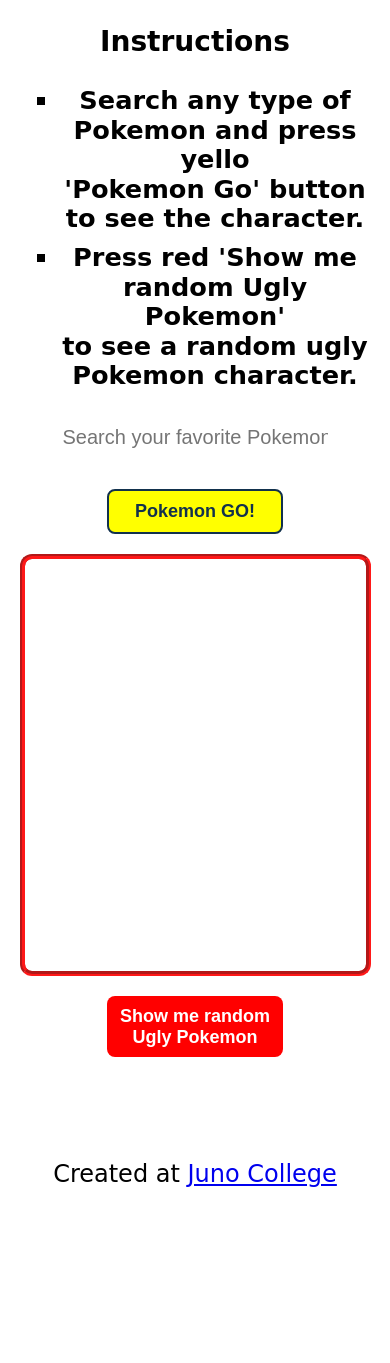
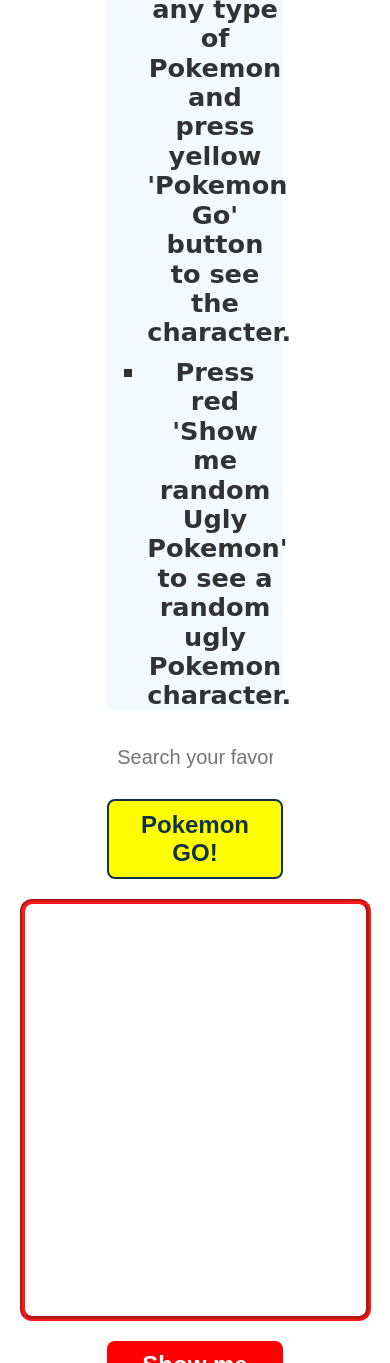
Before and after one commit to simpliweb/UglyPokemon, a plain HTML site: page index.html in a window 390 px wide. Shown: the part 637-2000 px from the top of the page. Before the commit the page ends 1826 px from the top, so only its background shows below. Drawn offline with Linux system fonts and the light colour scheme; a web font is replaced by a local one.

Commit message:
most css done just need to fix input js function (#14)

```diff
--- a/index.html
+++ b/index.html
@@ -27,10 +27,9 @@
 
         <section class="instruction">
             <h3> Instructions </h3>
-
             <ul class="listOfInstruction">
                 <li>
-                    Search any type of Pokemon and press yello <span>'Pokemon Go' button to see the character.</span>
+                    Search any type of Pokemon and press yellow <span>'Pokemon Go' button to see the character.</span>
                 </li>
                 <li>
                     Press red 'Show me random Ugly Pokemon' <span>to see a random ugly Pokemon character.</span>
@@ -39,22 +38,39 @@
         </section>
 
         <form class="searchBar">
-            <label for="pokemonInput">
-                <input type="text" id="pokemonInput" placeholder="Search your favorite Pokemon" >
-            </label>
+            <div class="inputSearch">
+                <label for="pokemonInput">
+                    <input type="text" id="pokemonInput" placeholder="Search your favorite Pokemon" >
+                </label>
+
+                <button id="getPokemon" class="getThePokemon"> Pokemon GO! </button>
+            </div>
         </form>
 
-        <button id="getPokemon"> Pokemon GO! </button>
+
 
 
         <div class="contentContainer">
-            <h2 id="uglyName"></h2>
-            <h3 id="heightTag"></h3><h3 id="height"></h3>
-            <h3 id="weightTag"></h3><h3 id="weight"></h3>
-            <h3 id="typeTag"></h3><h3 id="type"></h3>
-            <div class="imageContainer"></div>
-            <!-- button as Stretch goal for random ugly pokemon -->
-
+            <div class="nameImageContainer">
+                <h2 id="uglyName"></h2>
+            </div>
+            <div class="pokeDetails">
+                <div class="imageContainer"></div>
+                <div class="pokeInfo">
+                    <div class="tags">
+                        <h3 id="heightTag"></h3>
+                        <h3 id="height"></h3>
+                    </div>
+                    <div class="tags">
+                        <h3 id="weightTag"></h3>
+                        <h3 id="weight"></h3>
+                    </div>
+                    <div class="tags">
+                        <h3 id="typeTag"></h3>
+                        <h3 id="type"></h3>
+                    </div>
+                </div>
+            </div>
         </div>
         <div class="randomUglyButton">
             <button class="randomButton" id="uglyRandom"> Show me random Ugly Pokemon </button>
--- a/script.js
+++ b/script.js
@@ -18,7 +18,6 @@ const typeTag = document.getElementById("typeTag");
 
 const uglyPokemonList = [
   "dracovish",
-  "darmanitan-standard",
   "gurdurr",
   "probopass",
   "mr-mime",
--- a/styles/sass/partials/_buttons.scss
+++ b/styles/sass/partials/_buttons.scss
@@ -1,12 +1,16 @@
-button{
+button {
+    border: 2px solid;
+    border-radius: 8px;
+    @include fontSize(30);
+    font-weight: 700;
+    padding: 10px;
+    width: 50%;
+}
+
+.getThePokemon {
     background-color: yellow;
-    border:2px solid;
-    border-radius: 8px;
     color: #12314d;
-    font-size:18px;
-    font-weight: 700;
-    padding:10px;
-    width: 50%;
+    margin-top: 20px;
 
     &:hover,
     &:focus {
@@ -15,11 +19,10 @@ button{
 }
 
 .randomButton {
-    // margin-top: 5vh;
     background-color:red;
     color:white;
     border:none;
-    margin-bottom: 80px;
+    margin-bottom: 40px;
 
     &:hover,
     &:focus {
--- a/styles/sass/partials/_main.scss
+++ b/styles/sass/partials/_main.scss
@@ -1,3 +1,4 @@
+//  -------header --------
 .wrapper {
     max-width: 1280px;
     width: 90%;
@@ -15,13 +16,15 @@ body {
     @include fontSize(30);
 }
 
-
-#uglyName {
-    text-transform: capitalize;
-    font-family: 'Bebas Neue', regular;
-    color: red;
-    @include fontSize(60);
-}
+//  ------- section .instruction --------
+.instruction {
+    background-color: aliceblue;
+    opacity: 0.8;
+    border-radius: 9px;
+    padding-top: 0;
+    margin-top:0;
+    width: 50%;
+    margin: 0 auto;
 
     .listOfInstruction {
         list-style-type: square;
@@ -37,19 +40,18 @@ body {
         }
 
     }
+}
 
+
+//  ------- form .searchBar --------
 .searchBar {
-    display: flex;
-    justify-content: center;
-    margin-bottom: 30px;
-
     input {
+        width: 50%;
         padding: 10px;
         text-align: center;
         border: none;
         border-radius: 8px;
         @include fontSize(25);
-        float: left;
 
         &:hover,
         &:focus {
@@ -59,14 +61,28 @@ body {
     }
 }
 
+//  ------- div .contactContainer --------
 .contentContainer {
+    display: flex;
     margin: 80px auto 50px;
     height: 40vh;
-    width: 50%;
-    border:5px groove red;
+    width: 100%;
+    border: 5px groove red;
     border-radius: 12px;
     opacity: 90%;
     padding-top: 25px;
+
+    .nameImageContainer {
+        display: flex;
+        align-items: flex-start;
+
+        #uglyName {
+                text-transform: capitalize;
+                font-family: 'Bebas Neue', regular;
+                color: red;
+                @include fontSize(60);
+            }
+    }
 
     .imageContainer {
         height: 200px;
@@ -78,4 +94,26 @@ body {
         }
     }
 
+    .pokeDetails{
+        display:flex;
+
+
+
+       .pokeInfo {
+        display: flex;
+        flex-direction: column;
+        padding-top: 25px;
+
+        .tags {
+            margin: 10px 0;
         }
+
+        h3 {
+            margin: 0 auto;
+            display: inline-block;
+        }
+    }
+    }
+
+
+}
--- a/styles/sass/partials/_mediaQuery.scss
+++ b/styles/sass/partials/_mediaQuery.scss
@@ -14,12 +14,7 @@
         margin-top:20px;
         margin-bottom: 20px;
     }
-    // .randomButton{
-    //     width:100%;
-    // }
 }
-
-
 
 /* Portrait tablet and small desktops */
 @media (max-width: 1024px) {
@@ -44,7 +39,7 @@
 @media (max-width: 480px) {
     h1{
         padding-top:8rem;
-       font-size: 90px;
+        @include fontSize(90);
     }
     .contentContainer {
        width:100%;
--- a/styles/sass/partials/_typography.scss
+++ b/styles/sass/partials/_typography.scss
@@ -16,7 +16,7 @@ h1 {
 .tip {
     color: #ffcb05;
     font-weight: 400;
-    font-size: 50px;
+    font-size: 40px;
     font-stretch: normal;
     -webkit-text-stroke-width: 0.5px;
     -webkit-text-stroke-color: black;
--- a/styles/sass/styles.scss
+++ b/styles/sass/styles.scss
@@ -1,5 +1,5 @@
 @import "./partials/setup";
+@import "./partials/typography";
 @import "./partials/main";
-@import "./partials/typography";
 @import "./partials/buttons";
 @import "./partials/mediaQuery"
```
Also changed, not shown: styles/styles.css. Lines whose indentation alone changed are shown as unchanged.
